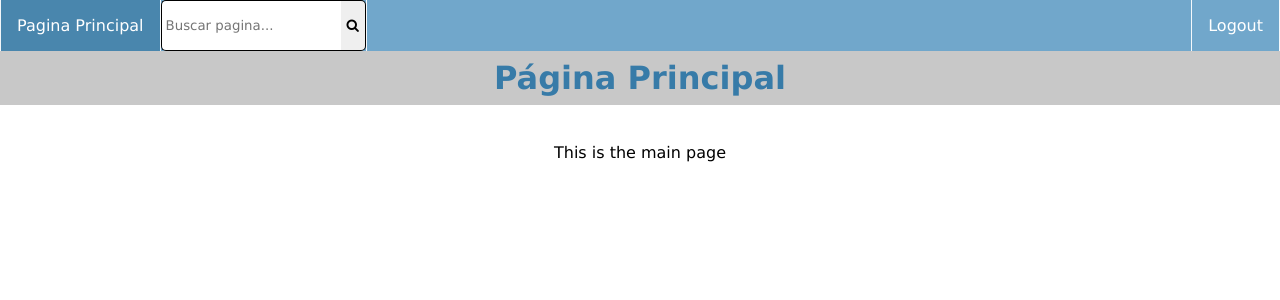
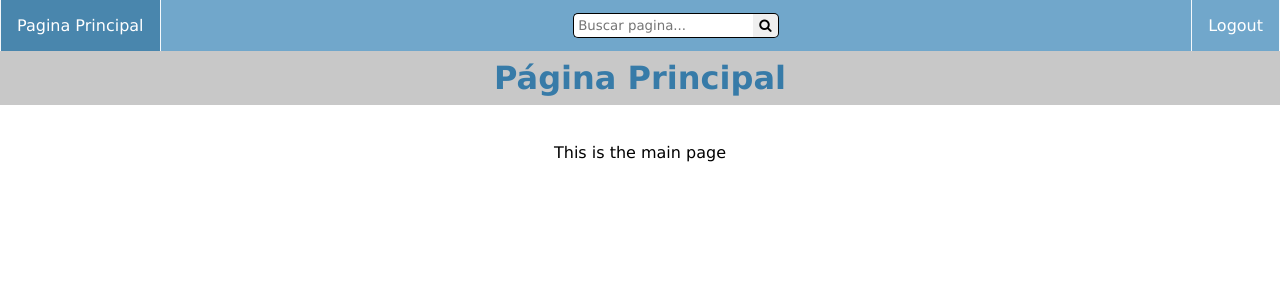
Before and after one commit to ChrisPoul/Industrias-EnGo, a Flask app: page / in a window 1280 px wide. Shown: the top 300 px of the page. Run offline with Flask 2, Linux system fonts and the light colour scheme; the visitor is signed in with stand-in values (Sample User, id 1); data comes from the database, SQL or seed files in the repository; data that the repository does not hold is empty.

Commit message:
Refactored stylesheets and improved the look of general searchbar

```diff
--- /dev/null
+++ b/EnGo/static/styles/style-navbar.css
@@ -0,0 +1,31 @@
+nav {
+    display: flex;
+    width: 100%;
+    background-color: #4189b9be;
+    justify-content: center;
+}
+nav a {
+    display: flex;
+    align-items: center;
+    padding: 1em;
+    border-left: 1px solid rgba(255, 255, 255, 0.931);
+    height: auto;
+    color: rgb(255, 255, 255);
+}
+nav a:hover {
+    background-color: #33729c9f;
+}
+nav div {
+    display: flex;
+    flex-direction: row;
+    border-right: 1px solid rgba(255, 255, 255, 0.931);
+}
+nav div:last-child {
+    margin-left: auto;
+}
+div.search-bar {
+    border: none;
+    align-items: center;
+    max-width: max-content;
+    margin-left: auto;
+}
--- /dev/null
+++ b/EnGo/static/styles/style-searchbar.css
@@ -0,0 +1,30 @@
+.search-bar {
+    flex-direction: row;
+    justify-content: flex-end;
+    text-align: right;
+    width: 100%;
+}
+.search-bar input {
+    margin: 0;
+    padding: 0.3em;
+    border-top: 1px solid black;
+    border-bottom: 1px solid black;
+    border-left: 1px solid black;
+    border-right: none;
+    border-radius: 5px 0px 0px 5px;
+    width: 100%;
+}
+.search-bar button{
+    border-top: 1px solid black;
+    border-bottom: 1px solid black;
+    border-right: 1px solid black;
+    border-left: none;
+    border-radius:  0px 5px 5px 0px;
+}
+nav form {
+    display: flex;
+    justify-content: center;
+    flex-direction: column;
+    height: min-content;
+    width: 50vmax;
+}
--- a/EnGo/static/styles/style.css
+++ b/EnGo/static/styles/style.css
@@ -16,32 +16,6 @@ header {
     align-items: center;
     justify-content: center;
     background-color:rgba(192, 192, 192, 0.87)
-}
-
-nav {
-    display: flex;
-    width: 100%;
-    background-color: #4189b9be;
-    justify-content: center;
-}
-nav a {
-    display: flex;
-    align-items: center;
-    padding: 1em;
-    border-left: 1px solid rgba(255, 255, 255, 0.931);
-    height: auto;
-    color: rgb(255, 255, 255);
-}
-nav a:hover {
-    background-color: #33729c9f;
-}
-nav div {
-    display: flex;
-    flex-direction: row;
-    border-right: 1px solid rgba(255, 255, 255, 0.931);
-}
-nav div:last-child {
-    margin-left: auto;
 }
 
 section {
@@ -111,29 +85,7 @@ th, td {
     border-radius: 5px;
     margin-left: 1em;
 }
-.search-bar {
-    flex-direction: row;
-    justify-content: flex-end;
-    text-align: right;
-    width: 100%;
-}
-.search-bar input {
-    margin: 0;
-    padding: 0.3em;
-    border-top: 1px solid black;
-    border-bottom: 1px solid black;
-    border-left: 1px solid black;
-    border-right: none;
-    border-radius: 5px 0px 0px 5px;
-    width: 100%;
-}
-.search-bar button{
-    border-top: 1px solid black;
-    border-bottom: 1px solid black;
-    border-right: 1px solid black;
-    border-left: none;
-    border-radius:  0px 5px 5px 0px;
-}
+
 .add-button {
     display: flex;
     justify-content: center;
--- a/EnGo/templates/base.html
+++ b/EnGo/templates/base.html
@@ -7,6 +7,8 @@
     <meta name="viewport" content="width=device-width, initial-scale=1.0">
     <title>{% block title %}{% endblock %} - EnGo</title>
     <link rel="stylesheet" href="{{ url_for('static', filename='styles/style.css') }}">
+    <link rel="stylesheet" href="{{ url_for('static', filename='styles/style-navbar.css') }}">
+    <link rel="stylesheet" href="{{ url_for('static', filename='styles/style-searchbar.css') }}">
     <link rel="stylesheet" href="{{ url_for('static', filename='styles/style-user.css') }}">
     <link rel="stylesheet" href="{{ url_for('static', filename='styles/style-admin.css') }}">
     <link rel="stylesheet" href="https://cdnjs.cloudflare.com/ajax/libs/font-awesome/4.7.0/css/font-awesome.min.css">
--- a/EnGo/templates/nav-bar.html
+++ b/EnGo/templates/nav-bar.html
@@ -30,7 +30,7 @@
         </a>
         {% endif %}
     </div>
-    <div>
+    <div class="search-bar">
         {% include 'search-bar.html' %}
     </div>
     <div>
--- a/EnGo/templates/receipt/base.html
+++ b/EnGo/templates/receipt/base.html
@@ -6,7 +6,10 @@
     <meta http-equiv="X-UA-Compatible" content="IE=edge">
     <meta name="viewport" content="width=device-width, initial-scale=1.0">
     <title>Receipt - EnGo</title>
+    <link rel="stylesheet" href="{{ url_for('static', filename='styles/style-navbar.css') }}">
+    <link rel="stylesheet" href="{{ url_for('static', filename='styles/style-searchbar.css') }}">
     <link rel="stylesheet" href="{{ url_for('static', filename='styles/style-receipt.css') }}">
+    <link rel="stylesheet" href="https://cdnjs.cloudflare.com/ajax/libs/font-awesome/4.7.0/css/font-awesome.min.css">
 </head>
 {% if receipt %}
 {% if not receipt.done %}
```
Also changed, not shown: EnGo/static/styles/style-receipt.css (+0 -26 lines).
